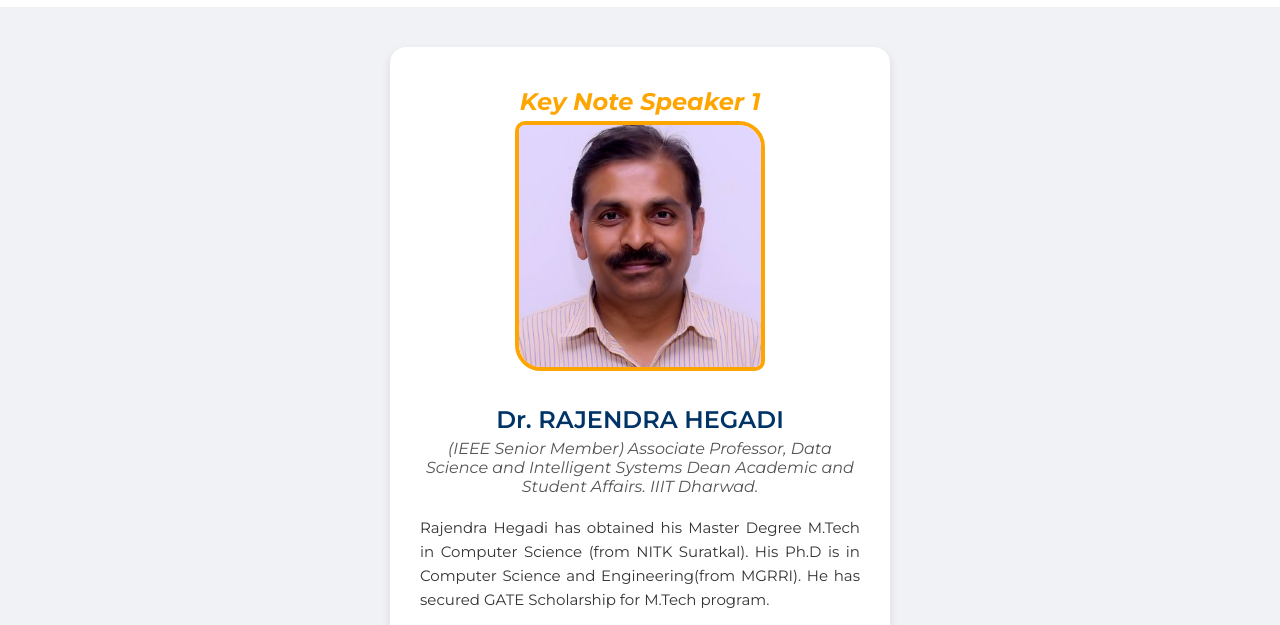
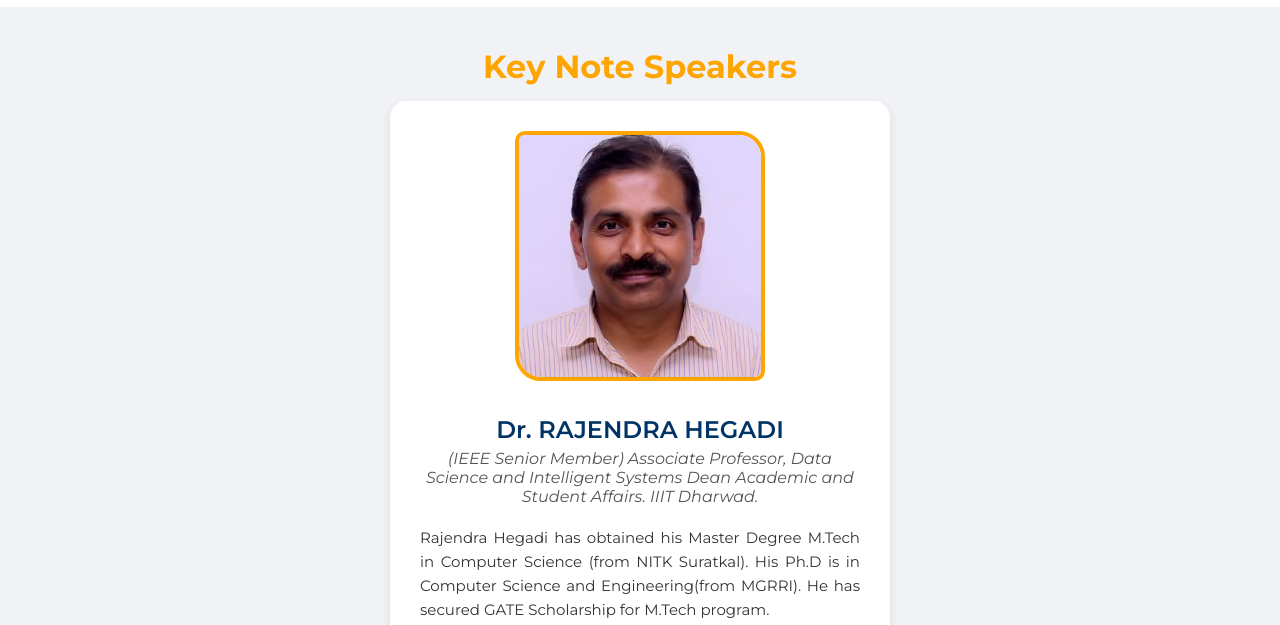
Before and after one commit to Anirudhabg/drishti-2025, a plain HTML site: page speaker.html in a window 1280 px wide. Shown: the part 163-788 px from the top of the page. Drawn offline with Linux system fonts and the light colour scheme; a web font is replaced by a local one.

Commit message:
Added Changes

```diff
--- a/speaker.html
+++ b/speaker.html
@@ -108,12 +108,13 @@
     </section> -->
 
     <section style="padding: 40px; background: #f0f2f5; height: auto;">
+        <h2 style="color: orange; font-weight: 700; text-align: center;">Key Note Speakers</h2>
         <div
             style="display: flex; flex-wrap: wrap; justify-content: center; gap: 40px; max-width: 1200px; margin: auto;">
 
             <!-- Speaker 1 -->
             <div class="speaker-card">
-                <div class="speaker-name" style="font-style: italic; color: orange; font-weight: 700;">Key Note Speaker 1</div>
+                <!-- <div class="speaker-name" style="font-style: italic; color: orange; font-weight: 700;">Key Note Speaker 1</div> -->
                 <img src="assets/speakers/Dr.RajendraHegadi.jpeg" alt="Speaker 1" class="speaker-photo">
                 <div class="speaker-name">Dr. RAJENDRA HEGADI
                 </div>
```
